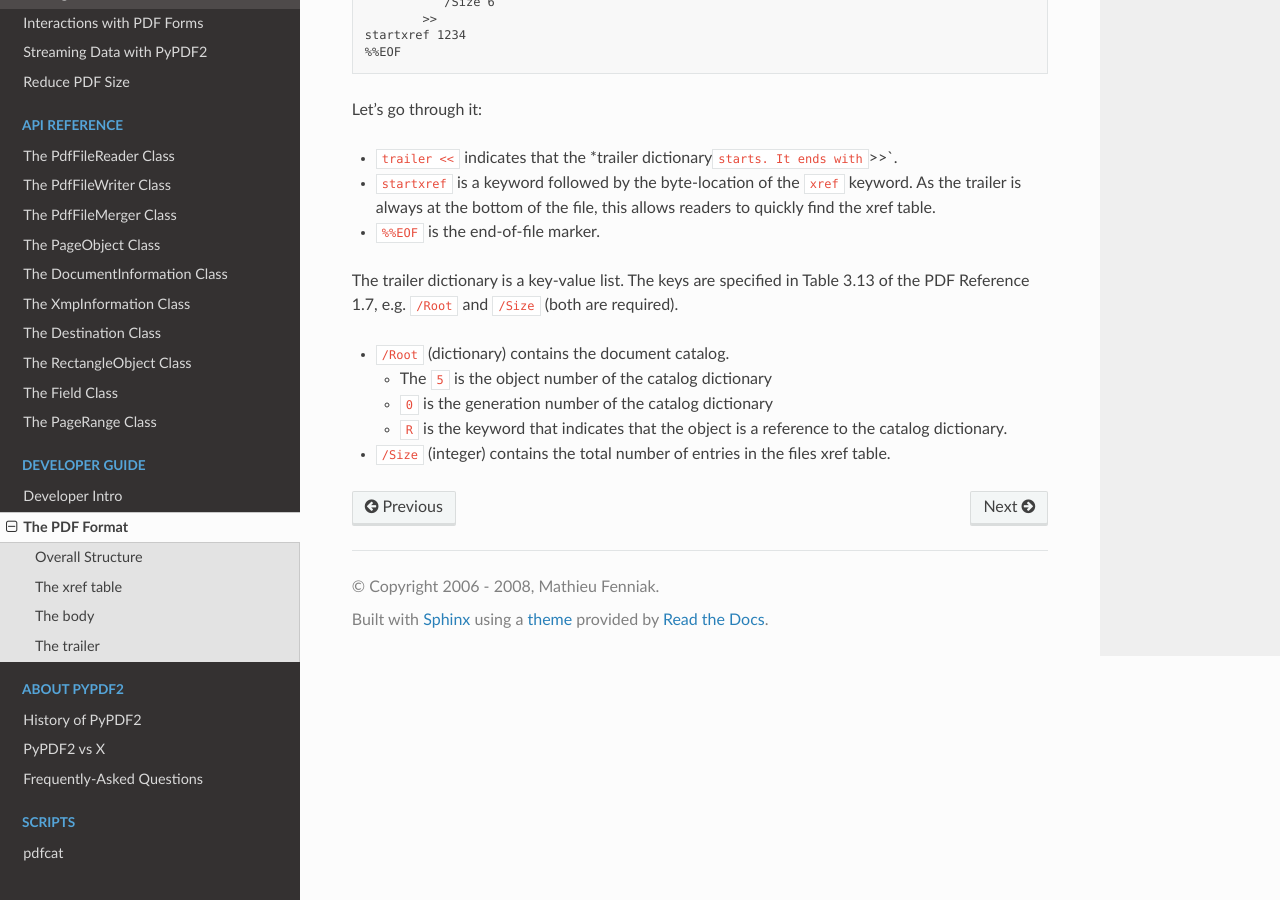
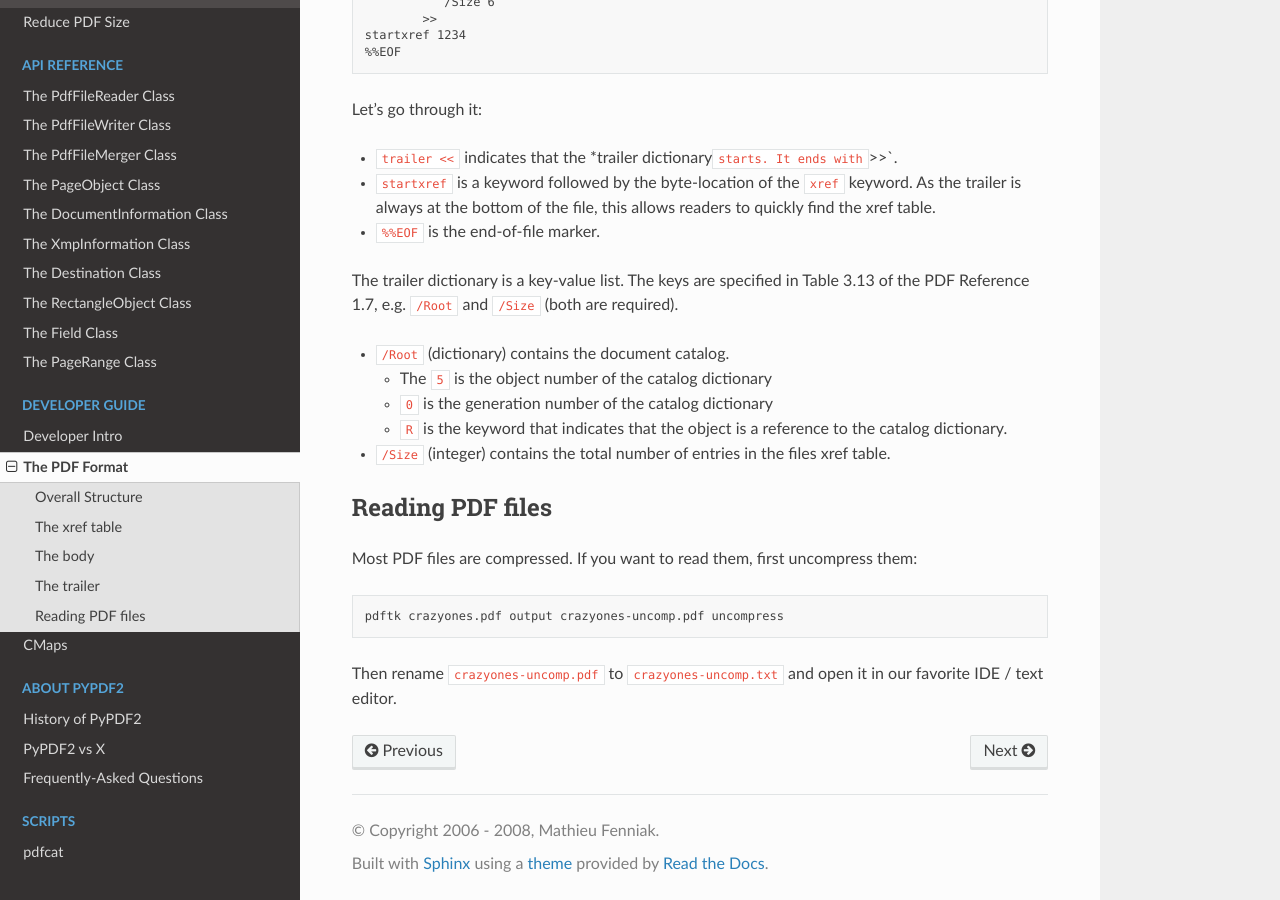
Before and after one commit to py-pdf/pypdf, a Sphinx documentation site: the page built from docs/dev/pdf-format.md, in a window 1280 px wide and 900 px high, scrolled down 1825 px. Built offline with Sphinx 7.4.7 and the Read the Docs theme 2.0.0, drawn with Linux system fonts in a browser that asks for light colours.

Commit message:
DOC: CMaps

````diff
--- a/docs/dev/pdf-format.md
+++ b/docs/dev/pdf-format.md
@@ -99,3 +99,15 @@ Table 3.13 of the PDF Reference 1.7, e.g. `/Root` and `/Size` (both are required
     * `R` is the keyword that indicates that the object is a reference to the
       catalog dictionary.
 * `/Size` (integer) contains the total number of entries in the files xref table.
+
+
+## Reading PDF files
+
+Most PDF files are compressed. If you want to read them, first uncompress them:
+
+```bash
+pdftk crazyones.pdf output crazyones-uncomp.pdf uncompress
+```
+
+Then rename `crazyones-uncomp.pdf` to `crazyones-uncomp.txt` and open it in
+our favorite IDE / text editor.
--- a/docs/index.rst
+++ b/docs/index.rst
@@ -54,6 +54,7 @@ You can contribute to `PyPDF2 on Github <https://github.com/py-pdf/PyPDF2>`_.
 
    dev/intro
    dev/pdf-format
+   dev/cmaps
 
 .. toctree::
    :caption: About PyPDF2
````
Also changed, not shown: docs/dev/cmaps.md (added, +52 -0 lines).
